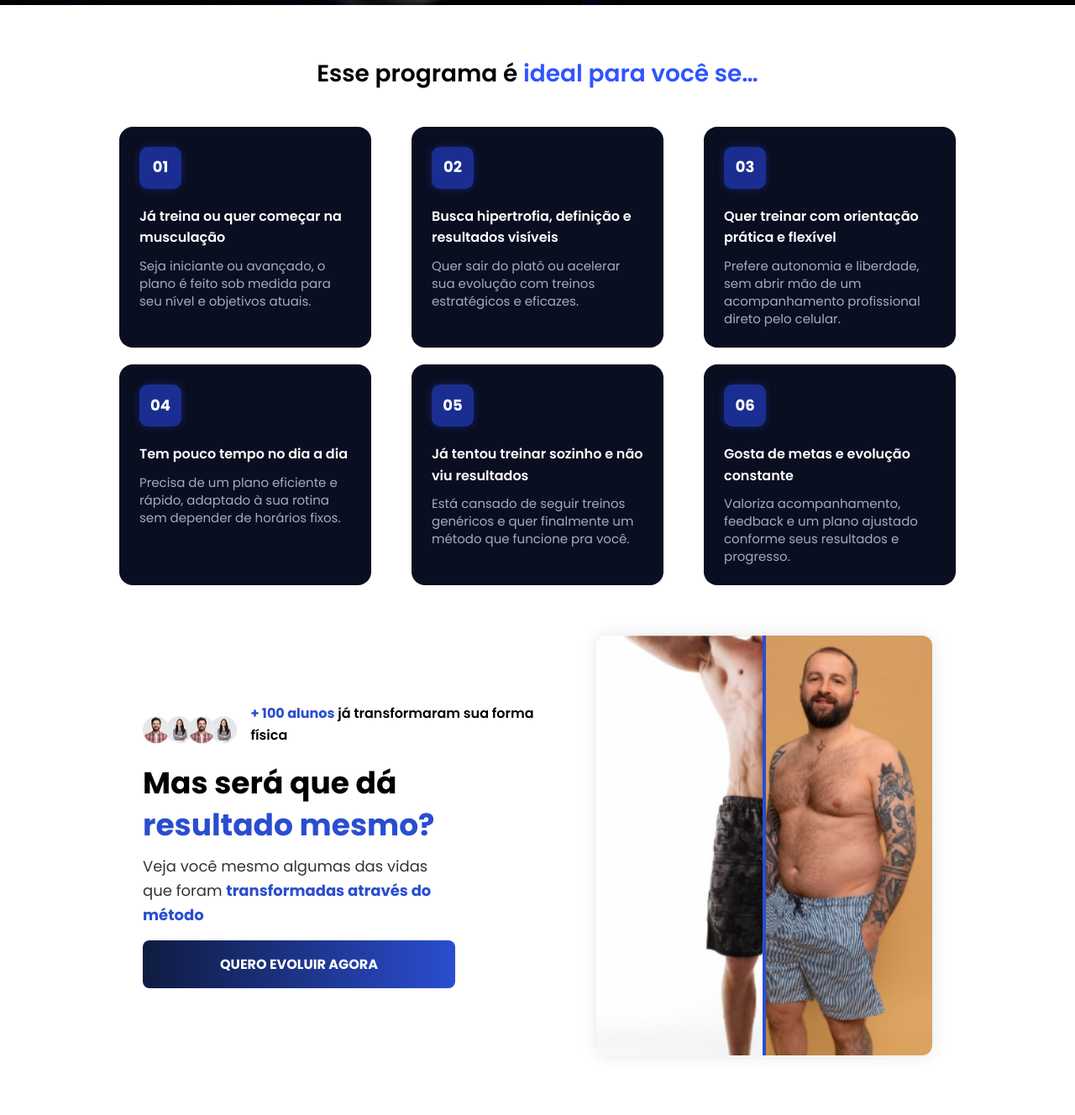
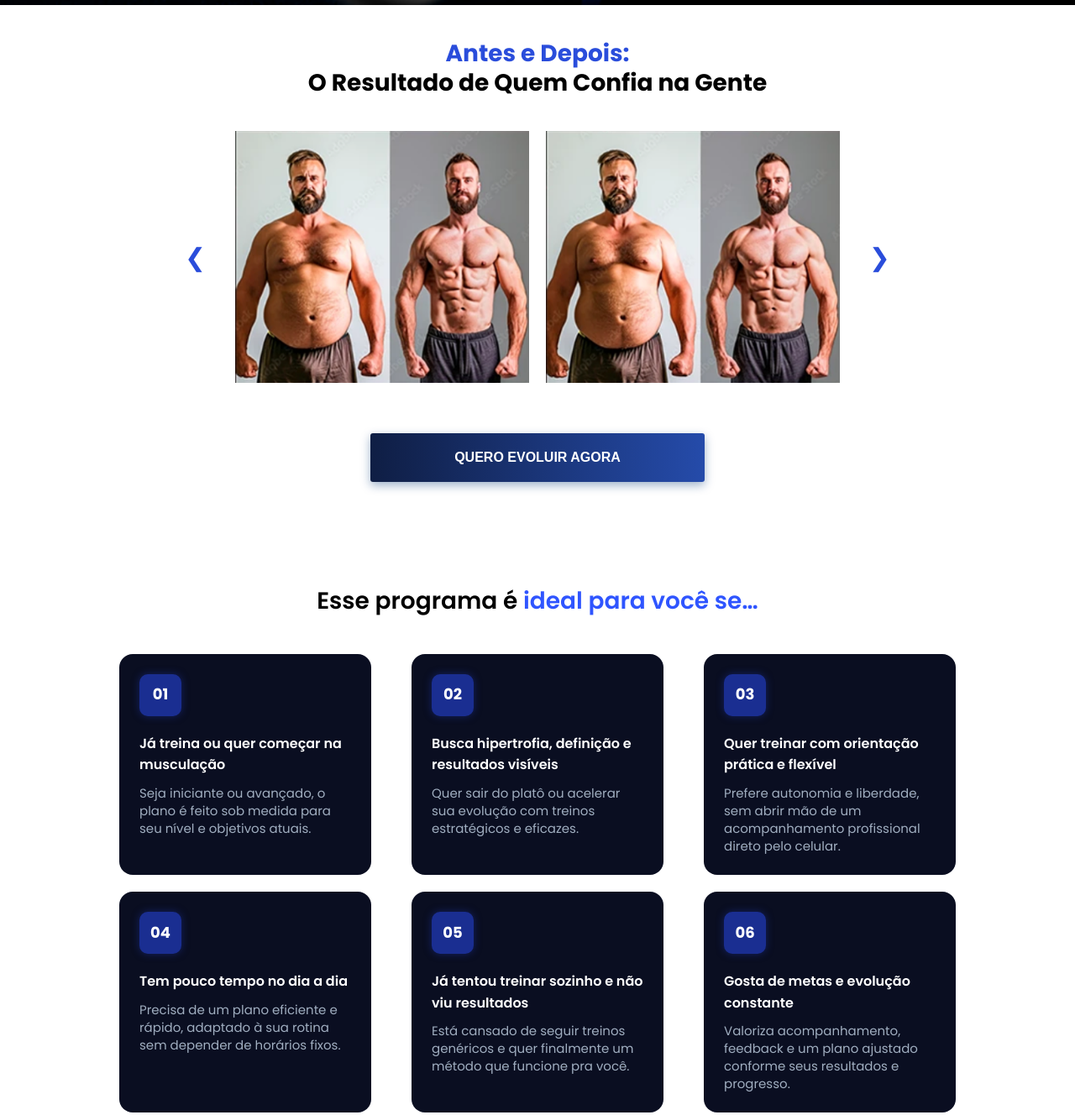
Before and after one commit to Flaviojr-dev/LP-Vtreinador, a plain HTML site: page index.html in a window 1280 px wide. Shown: the part 794-2122 px from the top of the page at 84% size. Drawn offline with Linux system fonts and the light colour scheme.

Commit message:
secao depoimentos

```diff
--- a/global.css
+++ b/global.css
@@ -20,3 +20,37 @@ body {
     margin: 0 auto;
     padding: 20px;
 }
+
+.marquee-container {
+    width: 100%;
+    overflow: hidden;
+    /* fundo preto */
+    padding: 10px 0;
+    margin-top: 50px;
+}
+
+.marquee-track {
+    display: inline-block;
+    white-space: nowrap;
+    animation: scroll-left 20s linear infinite;
+}
+
+.marquee-track span {
+    font-size: 30px;
+    font-weight:BOLD;
+    color: rgba(0, 0, 0, 0.2);
+    /* cinza claro e opaco */
+    letter-spacing: 2px;
+    text-transform: uppercase;
+}
+
+/* Animação */
+@keyframes scroll-left {
+    0% {
+        transform: translateX(0%);
+    }
+
+    100% {
+        transform: translateX(-50%);
+    }
+}
--- a/index.html
+++ b/index.html
@@ -12,6 +12,7 @@
     <link rel="stylesheet" href="style/depoimentos.css">
     <link rel="stylesheet" href="style/beneficios.css">
     <link rel="stylesheet" href="style/sobre.css">
+    <link rel="stylesheet" href="style/teste.css">
 
 
 <body>
@@ -33,6 +34,36 @@
             </div>
         </div>
     </section>
+
+    <div class="antesDepois-container">
+        <div class="antesDepois-title">
+            <strong>Antes e Depois: <br> <span>O Resultado de Quem Confia na Gente</span></strong>
+        </div>
+
+        <div class="antesDepois-carousel-wrapper">
+            <button class="antesDepois-arrow left" onclick="antesDepoisPrevSlide()">&#10094;</button>
+
+            <div class="antesDepois-carousel-track" id="antesDepoisCarouselTrack">
+                <div class="antesDepois-carousel-item">
+                    <img src="assets/img/antexdepois.png" alt="Antes 1">
+                    <img src="assets/img/antexdepois.png" alt="Depois 1">
+                </div>
+                <div class="antesDepois-carousel-item">
+                    <img src="assets/img/antexdepois.png" alt="Antes 2">
+                    <img src="assets/img/antexdepois.png" alt="Depois 2">
+                </div>
+                <div class="antesDepois-carousel-item">
+                    <img src="assets/img/antexdepois.png" alt="Antes 3">
+                    <img src="assets/img/antexdepois.png" alt="Depois 3">
+                </div>
+            </div>
+
+            <button class="antesDepois-arrow right" onclick="antesDepoisNextSlide()">&#10095;</button>
+        </div>
+
+        <button class="antesDepois-button">QUERO EVOLUIR AGORA</button>
+    </div>
+
 
     <section class="ideal-programa">
         <h2>Esse programa é <span>ideal para você se…</span></h2>
@@ -77,25 +108,7 @@
         </div>
     </section>
 
-    <section class="depoimentos">
-        <div class="text-content">
-            <div class="alunos-info">
-                <div class="alunos">
-                    <img src="assets/img/alunos.png" alt="Alunos transformados" />
-                </div>
-                <p><span>+ 100 alunos</span> já transformaram sua forma física</p>
-            </div>
-            <h2>Mas será que dá <br><span>resultado mesmo?</span></h2>
-            <p>Veja você mesmo algumas das vidas que foram <span>transformadas através do método</span></p>
-            <a href="#" class="cta-button">QUERO EVOLUIR AGORA</a>
-        </div>
 
-        <div class="before-after-container" id="slider-box">
-            <img src="./assets/img/antes.PNG" class="before-img" alt="Antes">
-            <img src="./assets/img/depois.PNG" class="after-img" alt="Depois" id="after-img">
-            <div class="slider" id="slider-line"></div>
-        </div>
-    </section>
 
     <section class="section-benefits">
         <h2 class="section-title">
@@ -145,6 +158,15 @@
         </div>
     </section>
 
+    <div class="marquee-container">
+        <div class="marquee-track">
+            <span>
+                SAÚDE - PERFORMANCE - DISPOSIÇÃO - HIPERTROFIA - FORÇA - DISPOSIÇÃO - SAÚDE - PERFORMANCE - DISPOSIÇÃO -
+                HIPERTROFIA - FORÇA - DISPOSIÇÃO -
+            </span>
+        </div>
+    </div>
+
     <section class="sobre">
         <div class="sobre-text">
             <h1>
@@ -161,6 +183,7 @@
         </div>
     </section>
 
+
     <script src="script.js"></script>
 </body>
 
--- a/script.js
+++ b/script.js
@@ -33,3 +33,26 @@ containers.forEach((box) => {
         slider.style.left = `${percent}%`;
     });
 });
+
+let currentSlide = 0;
+
+    function updateCarousel() {
+        const track = document.getElementById('antesDepoisCarouselTrack');
+        const slideWidth = track.clientWidth;
+        track.style.transform = `translateX(-${currentSlide * slideWidth}px)`;
+    }
+
+    function antesDepoisPrevSlide() {
+        const totalSlides = document.querySelectorAll('.antesDepois-carousel-item').length;
+        currentSlide = (currentSlide - 1 + totalSlides) % totalSlides;
+        updateCarousel();
+    }
+
+    function antesDepoisNextSlide() {
+        const totalSlides = document.querySelectorAll('.antesDepois-carousel-item').length;
+        currentSlide = (currentSlide + 1) % totalSlides;
+        updateCarousel();
+    }
+
+    // Atualiza ao redimensionar a tela
+    window.addEventListener('resize', updateCarousel);
--- a/style/depoimentos.css
+++ b/style/depoimentos.css
@@ -1,204 +1,147 @@
-.depoimentos {
-    display: flex;
-    align-items: center;
-    justify-content: center;
-    gap: 40px;
-    flex-wrap: wrap;
-    width: 100%;
+.antesDepois-container {
+    background: #fff;
+    color: #000;
+    text-align: center;
+    padding: 40px 20px;
 }
 
-.text-content {
-    flex: 1;
-    max-width: 500px;
+.antesDepois-title {
+    color: #2a4ddb;
+    font-size: 28px;
+    line-height: 35px;
+    margin-bottom: 40px;
+    font-weight: 400;
 }
 
-.text-content h2 {
-    font-size: 36px;
+.antesDepois-title span {
     color: black;
-    line-height: 50px;
-    margin-bottom: 10px;
 }
 
-.text-content h2 span {
-    color: #2a4dd0;
+.antesDepois-carousel-wrapper {
+    position: relative;
+    max-width: 960px;
+    margin: 0 auto;
+    overflow: hidden;
 }
 
-.text-content p {
-    font-size: 18px;
-    color: #333;
-    width: 350px;
+.antesDepois-carousel-track {
+    display: flex;
+    transition: transform 0.4s ease-in-out;
 }
 
-.text-content p span {
-    color: #2a4dd0;
-    font-weight: bold;
+.antesDepois-carousel-item {
+    min-width: 100%;
+    display: flex;
+    justify-content: center;
+    gap: 20px;
+    flex-wrap: wrap;
 }
 
-.cta-button {
-    display: inline-block;
-    background: linear-gradient(to right, #0f1b40, #2a4dd0);
-    color: white;
-    padding: 16px 92px;
-    font-weight: bold;
-    border-radius: 8px;
-    text-decoration: none;
-    transition: 0.3s;
-    margin-top: 15px;
+.antesDepois-carousel-item img {
+    width: 350px;
+    height: 300px;
+    object-fit: cover;
+    transition: all 0.3s ease;
 }
 
-.cta-button:hover {
+.antesDepois-arrow {
+    position: absolute;
+    top: 50%;
+    transform: translateY(-50%);
+    font-size: 30px;
+    background: none;
+    border: none;
+    cursor: pointer;
+    color: #2a4ddb;
+    z-index: 2;
+}
+
+.antesDepois-arrow.left {
+    left: 60px;
+}
+
+.antesDepois-arrow.right {
+    right: 60px;
+}
+
+.antesDepois-button {
+    background: linear-gradient(90deg, #0F1E44 0%, #254BAA 100%);
+    color: white;
+    margin-top: 60px;
+    padding: 20px 100px;
+    border: none;
+    border-radius: 3px;
+    cursor: pointer;
+    text-decoration: none;
+    font-weight: 600;
+    font-size: 16px;
+    display: inline-block;
+    transition: opacity 0.3s ease;
+    margin-bottom: 20px;
+    box-shadow: 0px 4px 12px rgba(10, 59, 123, 0.4);
+}
+
+.antesDepois-button:hover {
     opacity: 0.9;
 }
 
-.before-after-container {
-    position: relative;
-    width: 400px;
-    height: 500px;
-    overflow: hidden;
-    border-radius: 12px;
-    box-shadow: 0 0 20px rgba(0, 0, 0, 0.1);
+/* TABLET */
+@media (max-width: 1024px) {
+    .antesDepois-carousel-item {
+        gap: 10px;
     }
 
-.before-after-container img {
-    position: absolute;
-    height: 100%;
-    width: 100%;
-    object-fit: cover;
+    .antesDepois-carousel-item img {
+        width: 45%;
+        height: auto;
     }
 
-.after-img {
-    clip-path: inset(0 50% 0 0);
-    transition: clip-path 0.25s ease;
+    .antesDepois-arrow.left {
+        left: 30px;
     }
 
-.slider {
-    position: absolute;
-    top: 0;
-    bottom: 0;
-    width: 4px;
-    background: #2a4dd0;
-    cursor: ew-resize;
-    left: 50%;
-    z-index: 10;
-    transform: translateX(-50%);
+    .antesDepois-arrow.right {
+        right: 30px;
     }
 
-.alunos-info {
-  display: flex;
-  align-items: center;
-  gap: 16px;
-  flex-wrap: wrap;
-  margin-bottom: 20px;
+    .antesDepois-button {
+        padding: 16px 80px;
+        font-size: 15px;
+    }
 }
 
-.alunos-imgs {
-  display: flex;
-
+/* MOBILE */
+@media (max-width: 600px) {
+    .antesDepois-title {
+        margin-bottom: 30px;
     }
 
-.alunos-imgs img {
-  width: 40px;
-  height: 40px;
-  object-fit: cover;
-  border-radius: 50%;
-  border: 2px solid #fff;
-  margin-left: -10px;
-  box-shadow: 0 0 5px rgba(0,0,0,0.1);
-  transition: all 0.3s ease;
-  cursor: pointer;
-  user-select: none;           /* impede seleção */
-  -webkit-user-select: none;   /* Safari */
-  -moz-user-select: none;      /* Firefox */
-  -ms-user-select: none;       /* IE/Edge antigo */
-  -webkit-user-drag: none;     /* impede arrastar no Chrome/Safari */
-  draggable: false;            /* HTML-level fallback */
-  pointer-events: auto;
+    .antesDepois-carousel-item {
+        flex-direction: column;
+        gap: 15px;
+        align-items: center;
     }
 
-
-.alunos-info p {
-  font-size: 16px;
-  color: #000;
-  font-weight: 600;
+    .antesDepois-carousel-item img {
+        width: 80%;
+        height: auto;
     }
 
-.alunos-info p span {
-  color: #2a4dd0;
-  font-weight: 700;
+    .antesDepois-arrow.left,
+    .antesDepois-arrow.right {
+        font-size: 22px;
     }
 
-
-@media (max-width: 768px) {
-  .depoimentos {
-    flex-direction: column;
-    gap: 40px;
-    padding: 20px;
+    .antesDepois-arrow.left {
+        left: 10px;
     }
 
-  .text-content {
-    text-align: center;
-    max-width: 100%;
+    .antesDepois-arrow.right {
+        right: 10px;
     }
 
-  .text-content h2 {
-    font-size: 24px;
-    line-height: 1.3;
-  }
-
-  .text-content p {
-    font-size: 16px;
-    width: 100%;
-    margin: 0 auto;
-  }
-
-  .cta-button {
-    padding: 14px 40px;
-    font-size: 14px;
-    width: auto;
-  }
-
-  .before-after-container {
-    width: 100%;
-    height: auto;
-    aspect-ratio: 4 / 5; /* Mantém proporção visual semelhante */
-  }
-
-  .before-after-container img {
-    position: absolute;
-    width: 100%;
-    height: 100%;
-  }
-
-  .alunos-info {
-    justify-content: center;
-    text-align: center;
-  }
-
-  .alunos-imgs {
-    justify-content: center;
-  }
-
-  .alunos-info p {
+    .antesDepois-button {
+        padding: 14px 60px;
         font-size: 14px;
     }
 }
-
-@media (max-width: 480px) {
-  .text-content h2 {
-    font-size: 20px;
-  }
-
-  .text-content p {
-    font-size: 14px;
-  }
-
-  .cta-button {
-    padding: 12px 24px;
-    font-size: 13px;
-  }
-
-  .alunos-imgs img {
-    width: 32px;
-    height: 32px;
-  }
-}
--- a/style/hero.css
+++ b/style/hero.css
@@ -35,7 +35,6 @@
     font-size: 16px;
     color: #ffffff;
     margin-bottom: 30px;
-    font-weight: bold;
 }
 
 .hero-text .destaque {
--- a/style/sobre.css
+++ b/style/sobre.css
@@ -10,7 +10,7 @@
     position: relative;
     padding: 60px 20px;
     color: #fff;
-    margin-top: 100px;
+    margin-top: 40px;
 }
 
 .sobre-text {
```
Also changed, not shown: assets/img/antexdepois.png (added), assets/img/print.PNG (added), assets/img/zap1.PNG (added). Lines whose indentation alone changed are shown as unchanged.
